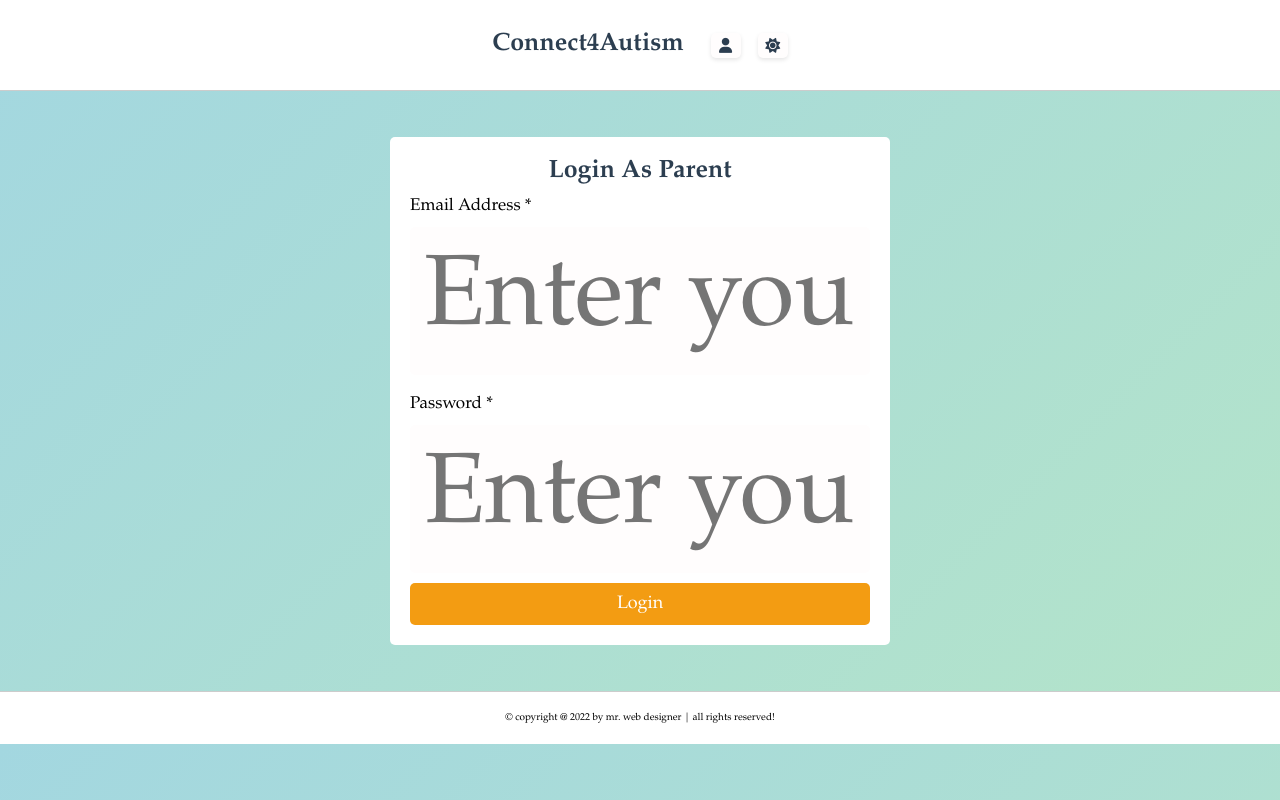
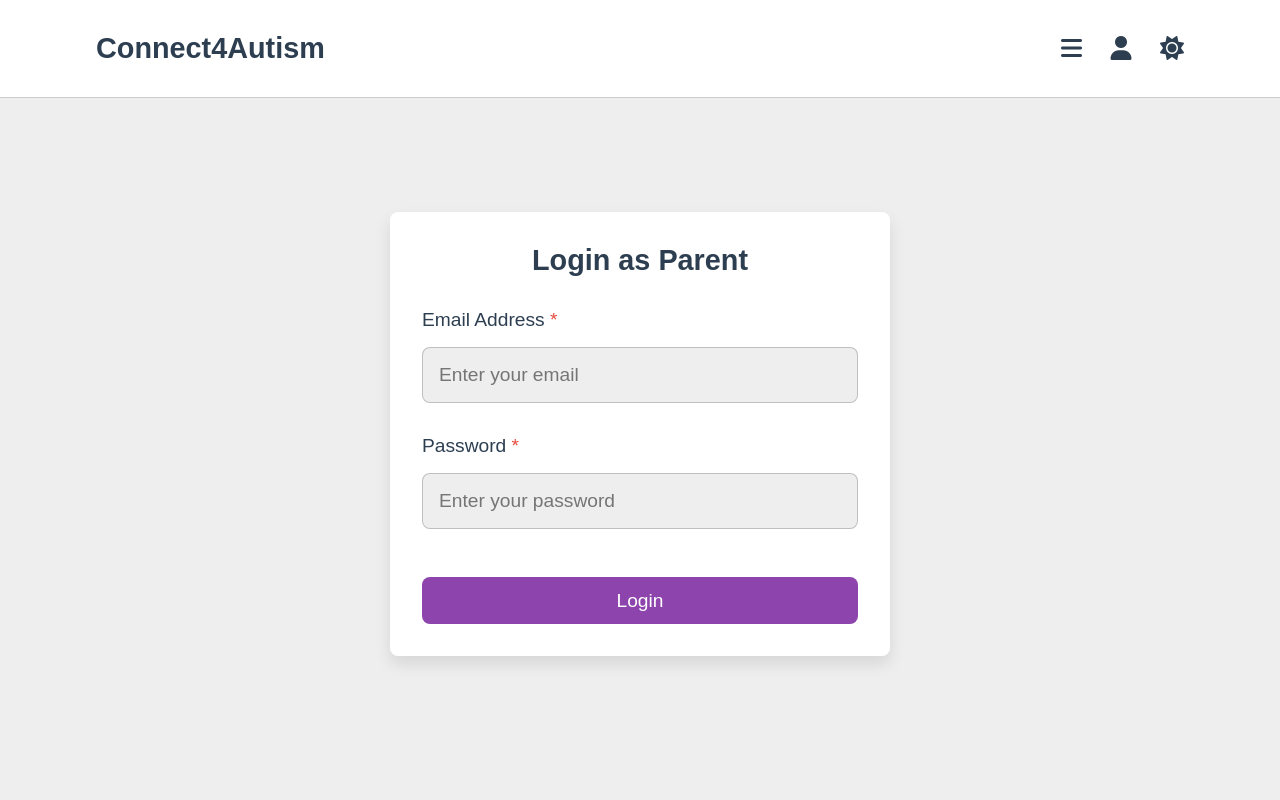
Before and after one commit to NandhiniRK/autism-rk, a plain HTML site: page login/loginparent.html in a window 1280 px wide. Drawn offline with Linux system fonts and the light colour scheme; files that its build step writes are made by us from their sources; files whose address does not match are found by name.

Commit message:
git commit -m "login page"

```diff
--- a/login/loginparent.html
+++ b/login/loginparent.html
@@ -10,7 +10,7 @@
    <link rel="stylesheet" href="https://cdnjs.cloudflare.com/ajax/libs/font-awesome/6.1.2/css/all.min.css">
 
    <!-- custom css file link  -->
-   <link rel="stylesheet" href="css/style.css">
+   <link rel="stylesheet" href="../login/parent.css">
 
 </head>
 <body>
@@ -33,21 +33,6 @@
 
 </header>
 
-<div class="side-bar">
-
-   <div id="close-btn">
-      <i class="fas fa-times"></i>
-   </div>
-
-   <nav class="navbar">
-      <a href="home.html"><i class="fas fa-home"></i><span>home</span></a>
-      <a href="about.html"><i class="fas fa-question"></i><span>about</span></a>
-      <a href="courses.html"><i class="fas fa-graduation-cap"></i><span>courses</span></a>
-      <a href="teachers.html"><i class="fas fa-chalkboard-user"></i><span>teachers</span></a>
-      <a href="contact.html"><i class="fas fa-headset"></i><span>contact us</span></a>
-   </nav>
-
-</div>
 
 <section class="form-container">
 
@@ -77,11 +62,6 @@
 
 
 
-<footer class="footer">
-
-   &copy; copyright @ 2022 by <span>mr. web designer</span> | all rights reserved!
-
-</footer>
 
 <!-- custom js file link  -->
 <script src="js/script.js"></script>
--- /dev/null
+++ b/login/mentor.css
@@ -0,0 +1,183 @@
+:root {
+    --main-color: #8e44ad;
+    --red: #e74c3c;
+    --orange: #f39c12;
+    --light-color: #888;
+    --light-bg: #eee;
+    --black: #2c3e50;
+    --white: #fff;
+    --border: .1rem solid rgba(0,0,0,.2);
+  }
+
+  * {
+    margin: 0;
+    padding: 0;
+    box-sizing: border-box;
+    font-family: Arial, sans-serif;
+    text-decoration: none;
+  }
+
+  body {
+    background-color: var(--light-bg);
+    min-height: 100vh;
+    padding: 0;
+  }
+
+  /* Header Styles */
+  .header {
+    position: sticky;
+    top: 0;
+    left: 0;
+    right: 0;
+    background-color: var(--white);
+    z-index: 1000;
+    border-bottom: var(--border);
+    padding: 0 2rem;
+  }
+
+  .header .flex {
+    display: flex;
+    align-items: center;
+    justify-content: space-between;
+    padding: 2rem 4rem;
+  }
+
+  .header .flex .logo {
+    font-size: 1.8rem;
+    color: var(--black);
+    font-weight: bold;
+  }
+
+  .header .flex .icons div {
+    font-size: 1.5rem;
+    color: var(--black);
+    cursor: pointer;
+    margin-left: 1.5rem;
+  }
+
+  .header .flex .icons div:hover {
+    color: var(--main-color);
+  }
+
+  /* Sidebar Styles */
+  .side-bar {
+    position: fixed;
+    top: 0;
+    left: 0;
+    width: 30rem;
+    background-color: var(--white);
+    height: 100vh;
+    border-right: var(--border);
+  }
+
+  .side-bar #close-btn {
+    text-align: right;
+    padding: 2rem;
+  }
+
+  .side-bar #close-btn i {
+    font-size: 2rem;
+    color: var(--black);
+    cursor: pointer;
+  }
+
+  .side-bar #close-btn i:hover {
+    color: var(--red);
+  }
+
+  .side-bar .navbar a {
+    display: block;
+    padding: 2rem;
+    font-size: 1.8rem;
+    color: var(--black);
+  }
+
+  .side-bar .navbar a i {
+    margin-right: 1.5rem;
+    color: var(--main-color);
+  }
+
+  .side-bar .navbar a:hover {
+    background-color: var(--light-bg);
+  }
+
+  .side-bar .navbar a span {
+    color: var(--light-color);
+  }
+
+  /* Form Styles */
+  .form-container {
+    display: flex;
+    align-items: center;
+    justify-content: center;
+    min-height: calc(100vh - 8rem);
+    padding: 0 2rem;
+  }
+
+  .form-container form {
+    background-color: var(--white);
+    border-radius: 0.5rem;
+    padding: 2rem;
+    width: 100%;
+    max-width: 500px;
+    box-shadow: 0 0.5rem 1rem rgba(0,0,0,.1);
+  }
+
+  .form-container form h3 {
+    text-align: center;
+    font-size: 1.8rem;
+    margin-bottom: 1rem;
+    color: var(--black);
+  }
+
+  .form-container form p {
+    padding-top: 1rem;
+    font-size: 1.2rem;
+    color: var(--black);
+  }
+
+  .form-container form p span {
+    color: var(--red);
+  }
+
+  .form-container form .box {
+    width: 100%;
+    border-radius: 0.5rem;
+    padding: 1rem;
+    font-size: 1.2rem;
+    color: var(--black);
+    background-color: var(--light-bg);
+    margin: 1rem 0;
+    border: var(--border);
+  }
+
+  .form-container form .error-message {
+    color: var(--red);
+    font-size: 1rem;
+    margin: 1rem 0;
+  }
+
+  .form-container form .btn {
+    background-color: var(--main-color);
+    color: var(--white);
+    padding: 0.8rem 1.5rem;
+    border: none;
+    border-radius: 0.5rem;
+    cursor: pointer;
+    font-size: 1.2rem;
+    margin-top: 1rem;
+    width: 100%;
+  }
+
+  .form-container form .btn:hover {
+    background-color: var(--black);
+  }
+
+  /* Responsive Design */
+  @media (max-width: 1200px) {
+    body {
+      padding-left: 0;
+    }
+
+
+  }
--- /dev/null
+++ b/login/parent.css
@@ -0,0 +1,183 @@
+:root {
+    --main-color: #8e44ad;
+    --red: #e74c3c;
+    --orange: #f39c12;
+    --light-color: #888;
+    --light-bg: #eee;
+    --black: #2c3e50;
+    --white: #fff;
+    --border: .1rem solid rgba(0,0,0,.2);
+  }
+
+  * {
+    margin: 0;
+    padding: 0;
+    box-sizing: border-box;
+    font-family: Arial, sans-serif;
+    text-decoration: none;
+  }
+
+  body {
+    background-color: var(--light-bg);
+    min-height: 100vh;
+    padding: 0;
+  }
+
+  /* Header Styles */
+  .header {
+    position: sticky;
+    top: 0;
+    left: 0;
+    right: 0;
+    background-color: var(--white);
+    z-index: 1000;
+    border-bottom: var(--border);
+    padding: 0 2rem;
+  }
+
+  .header .flex {
+    display: flex;
+    align-items: center;
+    justify-content: space-between;
+    padding: 2rem 4rem;
+  }
+
+  .header .flex .logo {
+    font-size: 1.8rem;
+    color: var(--black);
+    font-weight: bold;
+  }
+
+  .header .flex .icons div {
+    font-size: 1.5rem;
+    color: var(--black);
+    cursor: pointer;
+    margin-left: 1.5rem;
+  }
+
+  .header .flex .icons div:hover {
+    color: var(--main-color);
+  }
+
+  /* Sidebar Styles */
+  .side-bar {
+    position: fixed;
+    top: 0;
+    left: 0;
+    width: 30rem;
+    background-color: var(--white);
+    height: 100vh;
+    border-right: var(--border);
+  }
+
+  .side-bar #close-btn {
+    text-align: right;
+    padding: 2rem;
+  }
+
+  .side-bar #close-btn i {
+    font-size: 2rem;
+    color: var(--black);
+    cursor: pointer;
+  }
+
+  .side-bar #close-btn i:hover {
+    color: var(--red);
+  }
+
+  .side-bar .navbar a {
+    display: block;
+    padding: 2rem;
+    font-size: 1.8rem;
+    color: var(--black);
+  }
+
+  .side-bar .navbar a i {
+    margin-right: 1.5rem;
+    color: var(--main-color);
+  }
+
+  .side-bar .navbar a:hover {
+    background-color: var(--light-bg);
+  }
+
+  .side-bar .navbar a span {
+    color: var(--light-color);
+  }
+
+  /* Form Styles */
+  .form-container {
+    display: flex;
+    align-items: center;
+    justify-content: center;
+    min-height: calc(100vh - 8rem);
+    padding: 0 2rem;
+  }
+
+  .form-container form {
+    background-color: var(--white);
+    border-radius: 0.5rem;
+    padding: 2rem;
+    width: 100%;
+    max-width: 500px;
+    box-shadow: 0 0.5rem 1rem rgba(0,0,0,.1);
+  }
+
+  .form-container form h3 {
+    text-align: center;
+    font-size: 1.8rem;
+    margin-bottom: 1rem;
+    color: var(--black);
+  }
+
+  .form-container form p {
+    padding-top: 1rem;
+    font-size: 1.2rem;
+    color: var(--black);
+  }
+
+  .form-container form p span {
+    color: var(--red);
+  }
+
+  .form-container form .box {
+    width: 100%;
+    border-radius: 0.5rem;
+    padding: 1rem;
+    font-size: 1.2rem;
+    color: var(--black);
+    background-color: var(--light-bg);
+    margin: 1rem 0;
+    border: var(--border);
+  }
+
+  .form-container form .error-message {
+    color: var(--red);
+    font-size: 1rem;
+    margin: 1rem 0;
+  }
+
+  .form-container form .btn {
+    background-color: var(--main-color);
+    color: var(--white);
+    padding: 0.8rem 1.5rem;
+    border: none;
+    border-radius: 0.5rem;
+    cursor: pointer;
+    font-size: 1.2rem;
+    margin-top: 1rem;
+    width: 100%;
+  }
+
+  .form-container form .btn:hover {
+    background-color: var(--black);
+  }
+
+  /* Responsive Design */
+  @media (max-width: 1200px) {
+    body {
+      padding-left: 0;
+    }
+
+
+  }
```
Also changed, not shown: login/loginmentor.html (+1 -20 lines).
